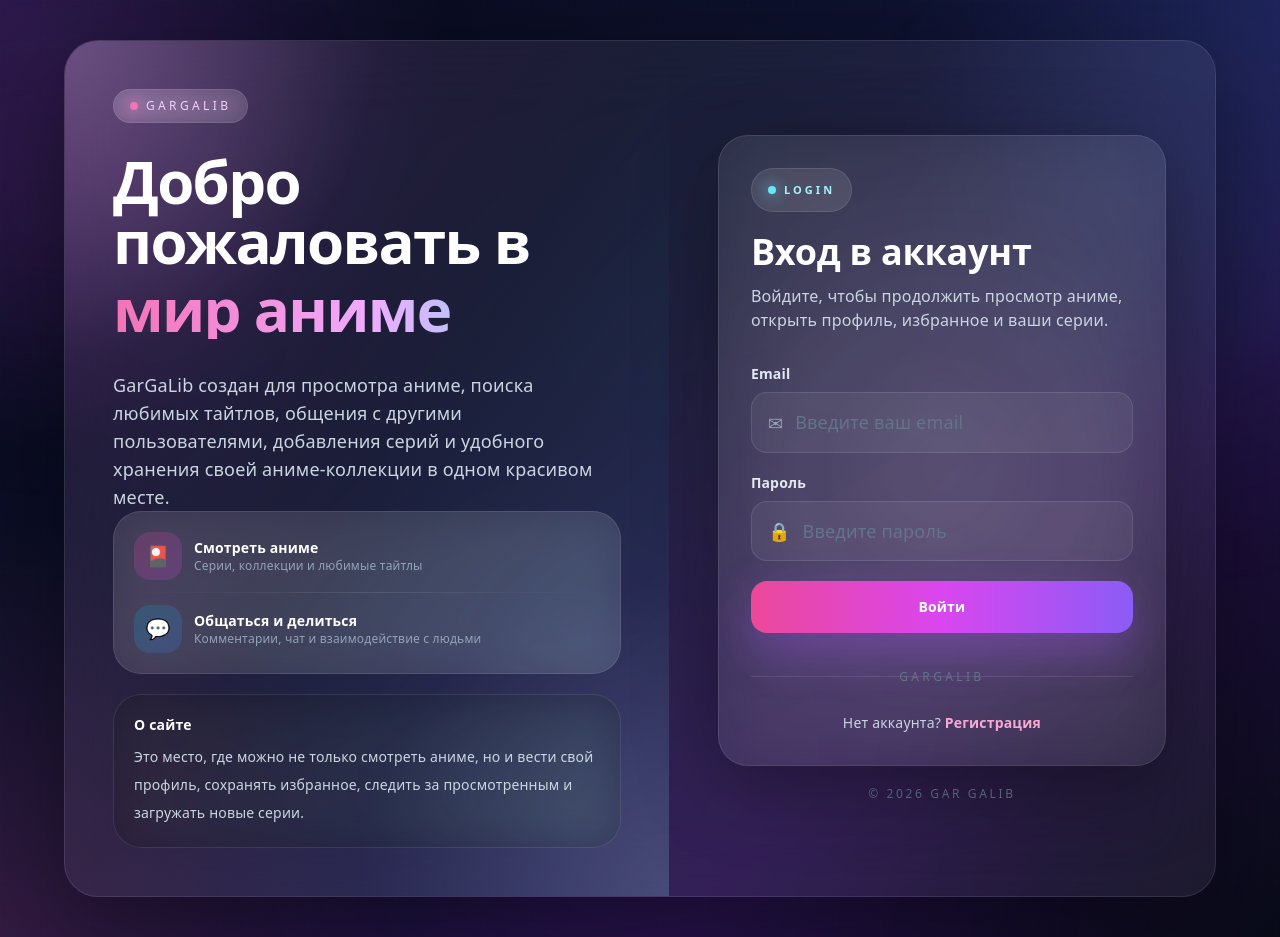
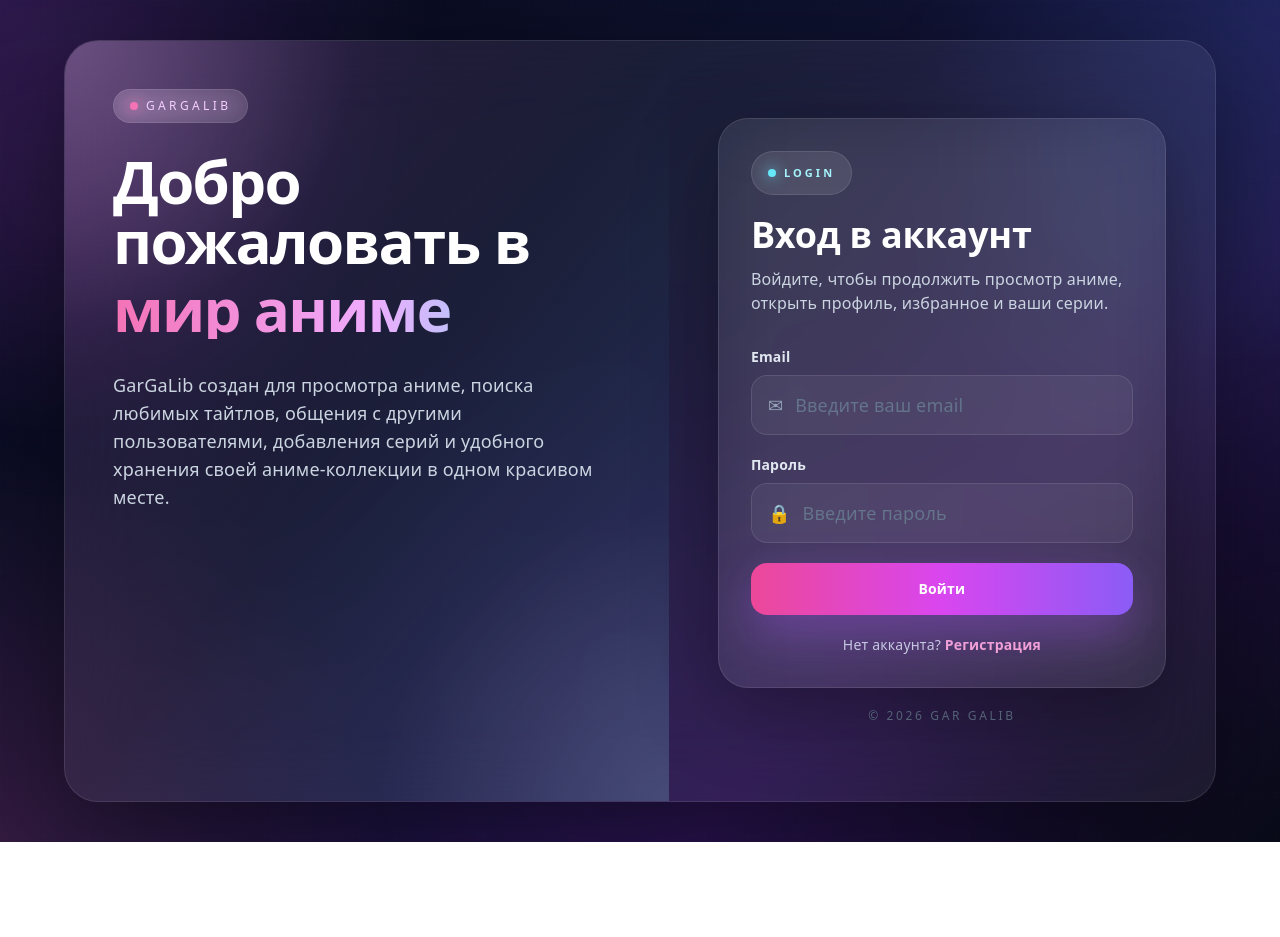
Before and after one commit to miair3/gargalib, a React (Vite) app in the folder my-app/: page /login in a window 1280 px wide. After the commit the page ends 842 px from the top, so only its background shows below. Built offline with nearby package versions, Linux system fonts and the light colour scheme.

Commit message:
update backend url

```diff
--- a/my-app/src/pages/Login.jsx
+++ b/my-app/src/pages/Login.jsx
@@ -2,21 +2,6 @@ import React, { useMemo, useState } from "react";
 import { Link, useNavigate } from "react-router-dom";
 
 const API_BASE = "https://gargalib-backend.onrender.com/api";
-
-const normalizeUser = (user) => {
-  if (!user) return null;
-
-  return {
-    ...user,
-    id: user.id || user._id,
-    isBanned:
-      user.isBanned === true ||
-      Boolean(user.banUntil) ||
-      Boolean(user.banned_until),
-    banUntil: user.banUntil || user.banned_until || null,
-    banReason: user.banReason || user.ban_reason || "",
-  };
-};
 
 const Login = () => {
   const navigate = useNavigate();
@@ -35,10 +20,24 @@ const Login = () => {
     setForm({ ...form, [e.target.name]: e.target.value });
   };
 
+  const normalizeUser = (user) => {
+    if (!user) return null;
+
+    return {
+      ...user,
+      id: user.id || user._id,
+      isBanned:
+        user.isBanned === true ||
+        Boolean(user.banUntil) ||
+        Boolean(user.banned_until),
+      banUntil: user.banUntil || user.banned_until || null,
+      banReason: user.banReason || user.ban_reason || "",
+    };
+  };
+
   const isUserStillBanned = (user) => {
     if (!user?.isBanned) return false;
-
-    if (!user.banUntil) return true;
+    if (!user?.banUntil) return true;
 
     const banEnd = new Date(user.banUntil).getTime();
     if (Number.isNaN(banEnd)) return true;
@@ -60,20 +59,26 @@ const Login = () => {
         body: JSON.stringify(form),
       });
 
-      const data = await res.json();
+      let data = null;
+
+      try {
+        data = await res.json();
+      } catch {
+        throw new Error("Сервер вернул не JSON");
+      }
 
       if (!res.ok) {
         alert(data?.message || data?.error || "Ошибка входа");
         return;
       }
 
-      if (data?.message) {
+      if (data?.message && !data?.token) {
         alert(data.message);
         return;
       }
 
       if (!data?.token || !data?.user) {
-        alert("Сервер вернул неполные данные для входа");
+        alert("Сервер вернул неполные данные");
         return;
       }
 
@@ -81,7 +86,6 @@ const Login = () => {
 
       localStorage.setItem("token", data.token);
       localStorage.setItem("currentUser", JSON.stringify(user));
-
       window.dispatchEvent(new Event("userChanged"));
 
       if (isUserStillBanned(user)) {
@@ -102,11 +106,9 @@ const Login = () => {
     <div className="relative min-h-screen overflow-hidden bg-[#060816] text-white">
       <div className="absolute inset-0">
         <div className="absolute inset-0 bg-[radial-gradient(circle_at_top_left,rgba(168,85,247,0.22),transparent_28%),radial-gradient(circle_at_top_right,rgba(59,130,246,0.16),transparent_24%),radial-gradient(circle_at_bottom_left,rgba(236,72,153,0.16),transparent_26%),linear-gradient(135deg,#050816_0%,#0f1230_42%,#241046_72%,#090b18_100%)]"></div>
-
         <div className="absolute -left-20 top-10 h-72 w-72 animate-[pulse_8s_ease-in-out_infinite] rounded-full bg-fuchsia-500/20 blur-[110px]"></div>
         <div className="absolute right-[-60px] top-20 h-80 w-80 animate-[pulse_10s_ease-in-out_infinite] rounded-full bg-cyan-400/20 blur-[120px]"></div>
         <div className="absolute bottom-[-80px] left-1/2 h-96 w-96 -translate-x-1/2 animate-[pulse_9s_ease-in-out_infinite] rounded-full bg-violet-500/20 blur-[140px]"></div>
-
         <div className="absolute inset-0 opacity-[0.18] [background-image:linear-gradient(rgba(255,255,255,0.06)_1px,transparent_1px),linear-gradient(90deg,rgba(255,255,255,0.06)_1px,transparent_1px)] [background-size:44px_44px]"></div>
       </div>
 
@@ -136,45 +138,10 @@ const Login = () => {
                   хранения своей аниме-коллекции в одном красивом месте.
                 </p>
               </div>
-
-              <div className="space-y-5">
-                <div className="rounded-[28px] border border-white/10 bg-white/10 p-5 backdrop-blur-xl">
-                  <div className="mb-3 flex items-center gap-3">
-                    <div className="flex h-12 w-12 items-center justify-center rounded-2xl bg-gradient-to-br from-pink-500/20 to-fuchsia-500/20 text-xl">
-                      🎴
-                    </div>
-                    <div>
-                      <p className="text-sm font-semibold text-white">Смотреть аниме</p>
-                      <p className="text-xs text-slate-400">Серии, коллекции и любимые тайтлы</p>
-                    </div>
-                  </div>
-                  <div className="h-px w-full bg-gradient-to-r from-transparent via-white/10 to-transparent"></div>
-                  <div className="mt-3 flex items-center gap-3">
-                    <div className="flex h-12 w-12 items-center justify-center rounded-2xl bg-gradient-to-br from-cyan-500/20 to-blue-500/20 text-xl">
-                      💬
-                    </div>
-                    <div>
-                      <p className="text-sm font-semibold text-white">Общаться и делиться</p>
-                      <p className="text-xs text-slate-400">Комментарии, чат и взаимодействие с людьми</p>
-                    </div>
-                  </div>
-                </div>
-
-                <div className="rounded-[28px] border border-white/10 bg-black/20 p-5 backdrop-blur-xl">
-                  <p className="text-sm font-semibold text-white">О сайте</p>
-                  <p className="mt-2 text-sm leading-7 text-slate-300">
-                    Это место, где можно не только смотреть аниме, но и вести
-                    свой профиль, сохранять избранное, следить за просмотренным
-                    и загружать новые серии.
-                  </p>
-                </div>
-              </div>
             </div>
           </div>
 
           <div className="relative flex min-h-[760px] items-center justify-center px-5 py-8 sm:px-8 lg:px-10">
-            <div className="absolute inset-0 bg-[radial-gradient(circle_at_center,rgba(255,255,255,0.06),transparent_58%)]"></div>
-
             <div className="relative w-full max-w-md">
               <div className="rounded-[30px] border border-white/10 bg-white/[0.07] p-6 shadow-[0_20px_80px_rgba(0,0,0,0.35)] backdrop-blur-2xl sm:p-8">
                 <div className="text-center lg:text-left">
@@ -198,17 +165,9 @@ const Login = () => {
                     <label className="mb-2 block text-sm font-semibold text-slate-200">
                       Email
                     </label>
-                    <div
-                      className={`group rounded-2xl border bg-white/5 transition duration-300 ${
-                        focusedField === "email"
-                          ? "border-pink-400/50 shadow-[0_0_0_4px_rgba(236,72,153,0.08)]"
-                          : "border-white/10 hover:border-white/20"
-                      }`}
-                    >
+                    <div className={`group rounded-2xl border bg-white/5 transition duration-300 ${focusedField === "email" ? "border-pink-400/50 shadow-[0_0_0_4px_rgba(236,72,153,0.08)]" : "border-white/10 hover:border-white/20"}`}>
                       <div className="flex items-center gap-3 px-4">
-                        <span className="text-lg text-slate-400 transition group-focus-within:text-pink-300">
-                          ✉
-                        </span>
+                        <span className="text-lg text-slate-400 transition group-focus-within:text-pink-300">✉</span>
                         <input
                           type="email"
                           name="email"
@@ -228,17 +187,9 @@ const Login = () => {
                     <label className="mb-2 block text-sm font-semibold text-slate-200">
                       Пароль
                     </label>
-                    <div
-                      className={`group rounded-2xl border bg-white/5 transition duration-300 ${
-                        focusedField === "password"
-                          ? "border-cyan-400/50 shadow-[0_0_0_4px_rgba(34,211,238,0.08)]"
-                          : "border-white/10 hover:border-white/20"
-                      }`}
-                    >
+                    <div className={`group rounded-2xl border bg-white/5 transition duration-300 ${focusedField === "password" ? "border-cyan-400/50 shadow-[0_0_0_4px_rgba(34,211,238,0.08)]" : "border-white/10 hover:border-white/20"}`}>
                       <div className="flex items-center gap-3 px-4">
-                        <span className="text-lg text-slate-400 transition group-focus-within:text-cyan-300">
-                          🔒
-                        </span>
+                        <span className="text-lg text-slate-400 transition group-focus-within:text-cyan-300">🔒</span>
                         <input
                           type="password"
                           name="password"
@@ -259,33 +210,16 @@ const Login = () => {
                     disabled={loading}
                     className="group relative w-full overflow-hidden rounded-2xl bg-gradient-to-r from-pink-500 via-fuchsia-500 to-violet-500 px-5 py-4 text-sm font-bold text-white shadow-[0_18px_45px_rgba(168,85,247,0.35)] transition duration-300 hover:scale-[1.02] disabled:cursor-not-allowed disabled:opacity-70 disabled:hover:scale-100"
                   >
-                    <span className="absolute inset-0 bg-[linear-gradient(120deg,transparent,rgba(255,255,255,0.22),transparent)] opacity-0 transition duration-700 group-hover:translate-x-full group-hover:opacity-100"></span>
                     <span className="relative">{loading ? "Вход..." : "Войти"}</span>
                   </button>
                 </form>
 
-                <div className="mt-7">
-                  <div className="relative py-2">
-                    <div className="absolute inset-0 flex items-center">
-                      <div className="w-full border-t border-white/10"></div>
-                    </div>
-                    <div className="relative flex justify-center">
-                      <span className="bg-transparent px-3 text-xs uppercase tracking-[0.28em] text-slate-500">
-                        GarGaLib
-                      </span>
-                    </div>
-                  </div>
-
-                  <p className="mt-5 text-center text-sm text-slate-300">
-                    Нет аккаунта?{" "}
-                    <Link
-                      to="/register"
-                      className="font-semibold text-pink-300 transition hover:text-pink-200 hover:underline"
-                    >
-                      Регистрация
-                    </Link>
-                  </p>
-                </div>
+                <p className="mt-5 text-center text-sm text-slate-300">
+                  Нет аккаунта?{" "}
+                  <Link to="/register" className="font-semibold text-pink-300 transition hover:text-pink-200 hover:underline">
+                    Регистрация
+                  </Link>
+                </p>
               </div>
 
               <div className="mt-5 text-center text-xs tracking-[0.22em] text-slate-500">
```
